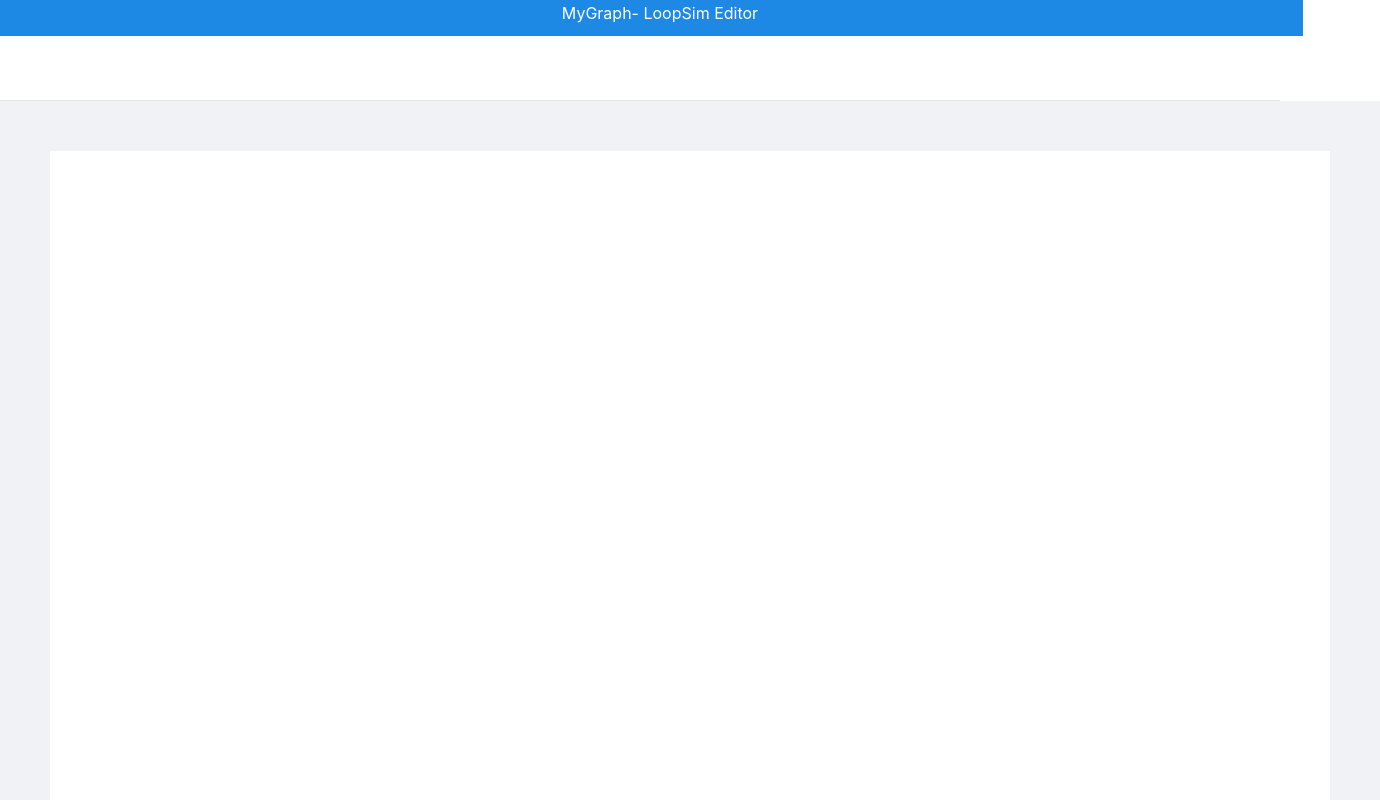
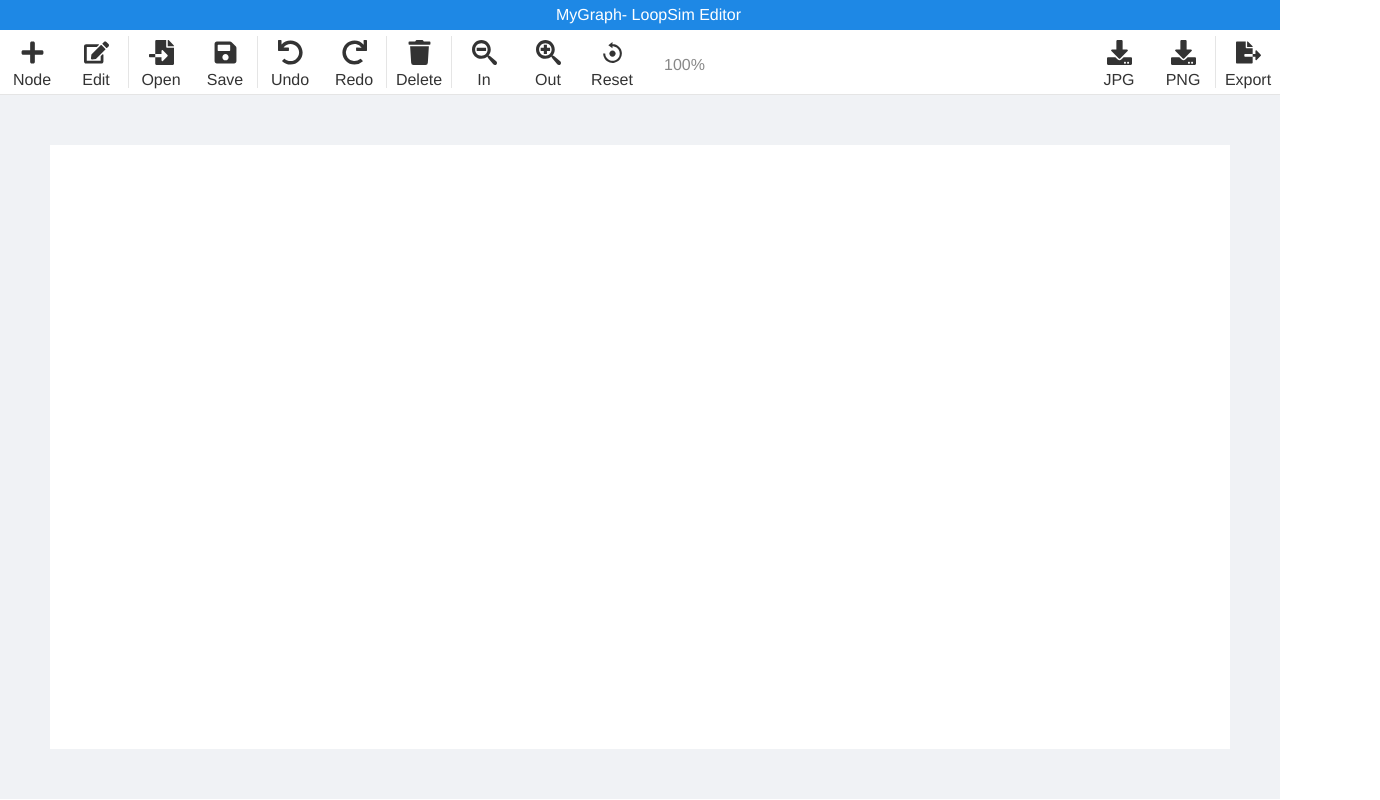
Before and after one commit to NISYSLAB/DHGWorkflow, a React (Create React App) app: page / in a window 1280 px wide. Shown: the top 800 px of the page, 1380 px wide, since content can reach past the window. Built offline with nearby package versions, Linux system fonts and the light colour scheme.

Commit message:
UI: Add action tools to toolbar

```diff
--- a/src/App.css
+++ b/src/App.css
@@ -1,16 +1,22 @@
-.site-layout-content {
-  min-height: 280px;
-  padding: 24px;
-  background: #fff;
+*{
+  font-family: 'Helvetica', 'Arial', sans-serif;
 }
-#components-layout-demo-top .logo {
-  float: left;
-  width: 120px;
-  height: 31px;
-  margin: 16px 24px 16px 0;
-  background: rgba(255, 255, 255, 0.3);
+.body{
+  width: 100%;
+  height: calc(100vh - 96px);
+  padding: 50px;
+  background-color: rgb(240, 242, 245);
+  box-sizing: border-box;
 }
-.ant-row-rtl #components-layout-demo-top .logo {
-  float: right;
-  margin: 16px 0 16px 24px;
+
+.graph-container{
+  background-color: #fff;
+  height: -webkit-fill-available;
+  box-sizing: border-box;
 }
+
+.middle{
+  display: flex;
+  justify-content: center;
+  align-items: center;
+}
--- a/src/App.jsx
+++ b/src/App.jsx
@@ -1,10 +1,38 @@
 import React from 'react';
 import './App.css';
-import Header from './component/Header';
+import {
+    FaSave, FaUndo, FaRedo, FaTrash, FaFileExport, FaFileImport, FaPlus, FaDownload, FaEdit,
+} from 'react-icons/fa';
+import { BiReset } from 'react-icons/bi';
+import { ImZoomOut, ImZoomIn } from 'react-icons/im';
+import {
+    Header, ActionButton, Vsep, Space, TextBox,
+} from './component/Header';
 
 const app = () => (
     <div>
-        <Header title="MyGraph" />
+        <Header title="MyGraph">
+            <ActionButton Icon={FaPlus} text="Node" />
+            <ActionButton Icon={FaEdit} text="Edit" />
+            <Vsep />
+            <ActionButton Icon={FaFileImport} text="Open" />
+            <ActionButton Icon={FaSave} text="Save" />
+            <Vsep />
+            <ActionButton Icon={FaUndo} text="Undo" />
+            <ActionButton Icon={FaRedo} text="Redo" />
+            <Vsep />
+            <ActionButton Icon={FaTrash} text="Delete" />
+            <Vsep />
+            <ActionButton Icon={ImZoomOut} text="In" />
+            <ActionButton Icon={ImZoomIn} text="Out" />
+            <ActionButton Icon={BiReset} text="Reset" />
+            <TextBox>100%</TextBox>
+            <Space />
+            <ActionButton Icon={FaDownload} text="JPG" />
+            <ActionButton Icon={FaDownload} text="PNG" />
+            <Vsep />
+            <ActionButton Icon={FaFileExport} text="Export" />
+        </Header>
         <section className="body">
             <div className="graph-container" />
         </section>
--- a/src/component/Header.jsx
+++ b/src/component/Header.jsx
@@ -1,18 +1,39 @@
 import React from 'react';
 import './header.css';
 
+const ActionButton = ({ Icon, text }) => (
+    <div className="tool">
+        <div className="icon"><Icon size="25" /></div>
+        <div>{text}</div>
+    </div>
+);
+
+const TextBox = ({ children }) => (
+    <div className="tool" style={{ width: 'auto' }}>
+        <div className="middle tool-text-only" style={{ fontSize: 16, color: '#888', height: '100%' }}>
+            {children}
+        </div>
+    </div>
+);
+
+const Vsep = () => <div className="Vsep sep" />;
 const Hsep = () => <div className="hsep sep" />;
+const Space = () => <div className="space" />;
 
-const Header = ({ title }) => (
+const Header = ({ children, title }) => (
     <header className="header">
-        <section className="titlebar">
+        <section className="middle titlebar">
             {title}
             - LoopSim Editor
         </section>
-        <section className="toolbar" />
+        <section className="toolbar">
+            {children}
+        </section>
         <Hsep />
     </header>
 
 );
 
-export default Header;
+export {
+    Header, ActionButton, Vsep, Hsep, Space, TextBox,
+};
--- a/src/component/header.css
+++ b/src/component/header.css
@@ -1,11 +1,51 @@
-.toolbar{
-    height: 64px;
-    padding: 0px 10px;
-    display: flex;
+.header {
+    background: #fff;
+    color: #333;
+    user-select: none
 }
 
+.toolbar {
+    height: 64px;
+    display: flex;
+    box-sizing: border-box;
+}
 
-.titlebar{
+.toolbar .tool {
+    padding: 10px;
+    padding-bottom: 5px;
+    display: inline-flex;
+    flex-direction: column;
+    width: 64px;
+    height: 100%;
+    align-items: center;
+    cursor: pointer;
+    justify-content: space-between;
+    box-sizing: border-box;
+}
+
+.toolbar .tool-text-only {
+    font-size: 16px;
+    color: #888;
+    height: 100%;
+    padding: 10px;
+}
+
+.toolbar .tool:hover {
+    background: rgba(0, 0, 0, 0.05);
+}
+
+.toolbar .icon {
+    display: flex;
+    justify-content: center;
+    align-items: center;
+}
+
+.toolbar .space {
+    display: inline-flex;
+    flex: 1;
+}
+
+.titlebar {
     padding: 0px 10px;
     text-align: center;
     width: 100%;
@@ -13,32 +53,23 @@
     padding: 3px;
     background-color: #1e88e5;
     color: #fff;
-    padding-left:20px;
+    padding-left: 20px;
+    box-sizing: border-box;
+}
 
-
-}
-.header{
-    background: #fff;
-    color: #333;
-
-}
-.sep{
-    background: rgba(255, 255, 255, 0.05);
+.sep {
     background: rgba(0, 0, 0, 0.1);
 }
-.hsep{
+
+.Vsep {
+    display: inline-flex;
+    height: 80%;
+    margin: auto;
+    width: 1px;
+    vertical-align: bottom;
+}
+
+.hsep {
     width: 100%;
     height: 1px;
 }
-
-
-.body{
-    width: 100%;
-    height: calc(100vh - 96px);
-    padding: 50px;
-    background-color: rgb(240, 242, 245);
-}
-.graph-container{
-    background-color: #fff;
-    height: -webkit-fill-available;
-}
```
Also changed, not shown: .eslintrc.json.
